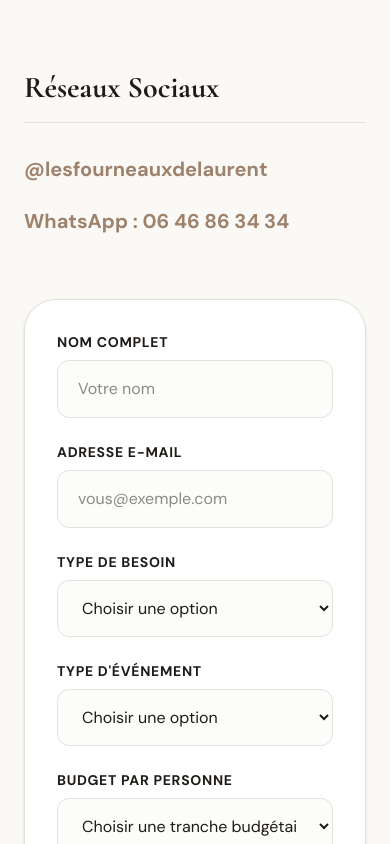
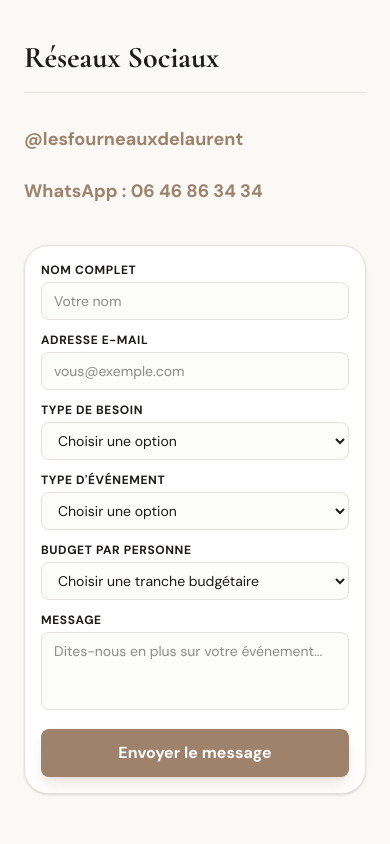
Before and after one commit to Mariussgal/Les-Fourneaux-De-Laurent, a Next.js app: page /contact in a window 390 px wide. Shown: the part 1200-2044 px from the top of the page. Built offline with nearby package versions, Linux system fonts and the light colour scheme.

Commit message:
style: improve responsive design and layout constraints across album and contact components

```diff
--- a/app/album/page.tsx
+++ b/app/album/page.tsx
@@ -62,7 +62,7 @@ export default function AlbumPage() {
       <section className="bg-dark text-surface py-16 md:py-24 relative overflow-hidden flex flex-col gap-20">
 
         {/* Photos Area */}
-        <div className="container-custom px-6 flex flex-col gap-10 items-center">
+        <div className="container-custom px-6 flex flex-col gap-10 items-center overflow-hidden w-full max-w-[100vw]">
           <div className="text-center max-w-2xl">
             <span className="px-4 py-1 bg-primary/20 border border-primary/40 rounded-full text-[10px] md:text-xs font-bold tracking-widest uppercase text-accent mb-4 inline-block">
               Photographies
--- a/app/contact/page.tsx
+++ b/app/contact/page.tsx
@@ -16,20 +16,20 @@ export default function Contact() {
 
       <section className="section-padding bg-background pt-0">
         <div className="container-custom">
-          <div className="flex flex-col lg:flex-row gap-16 max-w-6xl mx-auto">
+          <div className="flex flex-col lg:flex-row gap-10 lg:gap-16 max-w-6xl mx-auto">
             {/* Contact Info */}
-            <div className="lg:w-1/3 space-y-16 mt-4">
+            <div className="lg:w-1/3 space-y-10 lg:space-y-16 mt-4">
               <div>
                 <h3 className="font-cormorant font-bold text-3xl text-dark mb-8 border-b border-border pb-4">Informations</h3>
                 <ul className="space-y-8">
                   <li className="flex items-start gap-4">
-                    <span className="text-xl text-text font-medium mt-1">lesfourneauxdelaurent@gmail.com</span>
+                    <span className="text-lg md:text-xl text-text font-medium mt-1 break-all md:break-normal">lesfourneauxdelaurent@gmail.com</span>
                   </li>
                   <li className="flex items-start gap-4">
-                    <span className="text-xl text-text font-medium mt-1">06 46 86 34 34</span>
+                    <span className="text-lg md:text-xl text-text font-medium mt-1">06 46 86 34 34</span>
                   </li>
                   <li className="flex items-start gap-4">
-                    <span className="text-xl text-text font-medium mt-1 leading-relaxed">6 rue du Général Mangin,<br />92600 Asnières-sur-Seine</span>
+                    <span className="text-lg md:text-xl text-text font-medium mt-1 leading-relaxed">6 rue du Général Mangin,<br />92600 Asnières-sur-Seine</span>
                   </li>
                 </ul>
               </div>
@@ -38,12 +38,12 @@ export default function Contact() {
                 <h3 className="font-cormorant font-bold text-3xl text-dark mb-8 border-b border-border pb-4">Réseaux Sociaux</h3>
                 <ul className="space-y-6">
                   <li>
-                    <a href="https://instagram.com" target="_blank" rel="noopener noreferrer" className="text-xl font-bold text-primary hover:text-primary-dark hover:underline transition-colors flex items-center gap-3">
+                    <a href="https://instagram.com" target="_blank" rel="noopener noreferrer" className="text-lg md:text-xl font-bold text-primary hover:text-primary-dark hover:underline transition-colors flex items-center gap-3">
                       @lesfourneauxdelaurent
                     </a>
                   </li>
                   <li>
-                    <a href="https://wa.me/33646863434" target="_blank" rel="noopener noreferrer" className="text-xl font-bold text-primary hover:text-primary-dark hover:underline transition-colors flex items-center gap-3">
+                    <a href="https://wa.me/33646863434" target="_blank" rel="noopener noreferrer" className="text-lg md:text-xl font-bold text-primary hover:text-primary-dark hover:underline transition-colors flex items-center gap-3">
                       WhatsApp : 06 46 86 34 34
                     </a>
                   </li>
--- a/components/AlbumCarousel.tsx
+++ b/components/AlbumCarousel.tsx
@@ -102,11 +102,11 @@ export function AlbumCarousel({ images }: { images: AlbumImage[] }) {
   if (!filteredImages || filteredImages.length === 0) return null;
 
   return (
-    <div className="w-full flex flex-col gap-6 select-none">
+    <div className="w-full flex flex-col gap-6 select-none overflow-hidden max-w-full">
 
 
       {/* Main Slider Display */}
-      <div className="relative aspect-video w-full max-w-5xl mx-auto rounded-[2rem] overflow-hidden bg-black/40 border border-surface/5 shadow-2xl flex items-center justify-center group/slider">
+      <div className="relative aspect-[4/3] sm:aspect-video w-full max-w-5xl mx-auto rounded-3xl md:rounded-[2rem] overflow-hidden bg-black/40 border border-surface/5 shadow-2xl flex items-center justify-center group/slider">
         {/* Backdrop Blur behind the active image */}
         <div className="absolute inset-0 z-0 overflow-hidden">
           {currentImage && (
--- a/components/AlbumGallery.tsx
+++ b/components/AlbumGallery.tsx
@@ -22,11 +22,11 @@ export function AlbumGallery({ foodtruckImages, serviceTraiteurImages }: AlbumGa
   return (
     <div className="w-full flex flex-col gap-10 items-center">
       {/* Tab Selector */}
-      <div className="flex bg-surface/10 p-1.5 rounded-full backdrop-blur-sm border border-surface/20 shadow-xl">
+      <div className="flex bg-surface/10 p-1 md:p-1.5 rounded-full backdrop-blur-sm border border-surface/20 shadow-xl w-full max-w-sm sm:max-w-none sm:w-auto">
         <button
           onClick={() => setActiveCategory("foodtruck")}
           className={cn(
-            "px-6 py-2.5 rounded-full text-sm font-bold tracking-wider uppercase transition-all",
+            "flex-1 sm:flex-none px-2 sm:px-6 py-2.5 rounded-full text-xs sm:text-sm font-bold tracking-wider uppercase transition-all",
             activeCategory === "foodtruck"
               ? "bg-primary text-surface shadow-md"
               : "text-surface/60 hover:text-surface hover:bg-surface/10"
@@ -37,7 +37,7 @@ export function AlbumGallery({ foodtruckImages, serviceTraiteurImages }: AlbumGa
         <button
           onClick={() => setActiveCategory("traiteur")}
           className={cn(
-            "px-6 py-2.5 rounded-full text-sm font-bold tracking-wider uppercase transition-all",
+            "flex-1 sm:flex-none px-2 sm:px-6 py-2.5 rounded-full text-xs sm:text-sm font-bold tracking-wider uppercase transition-all",
             activeCategory === "traiteur"
               ? "bg-primary text-surface shadow-md"
               : "text-surface/60 hover:text-surface hover:bg-surface/10"
--- a/components/ContactForm.tsx
+++ b/components/ContactForm.tsx
@@ -36,37 +36,37 @@ export function ContactForm() {
   }
 
   return (
-    <form onSubmit={handleSubmit} className="bg-surface p-8 md:p-12 rounded-[2rem] border border-border shadow-sm space-y-6">
-      <div className="space-y-2">
-        <label htmlFor="name" className="block text-sm font-bold text-dark uppercase tracking-wider">Nom complet</label>
+    <form onSubmit={handleSubmit} className="bg-surface p-4 md:p-12 rounded-3xl md:rounded-[2rem] border border-border shadow-sm space-y-3 md:space-y-6">
+      <div className="space-y-1 md:space-y-2">
+        <label htmlFor="name" className="block text-xs md:text-sm font-bold text-dark uppercase tracking-wider">Nom complet</label>
         <input
           type="text"
           id="name"
           required
-          className="w-full px-5 py-4 rounded-xl border border-border focus:outline-none focus:ring-2 focus:ring-primary/50 focus:border-primary transition-colors bg-background/50 text-dark"
+          className="w-full px-3 py-2 md:px-5 md:py-4 rounded-lg md:rounded-xl border border-border focus:outline-none focus:ring-2 focus:ring-primary/50 focus:border-primary transition-colors bg-background/50 text-dark text-sm md:text-base"
           placeholder="Votre nom"
         />
       </div>
 
-      <div className="space-y-2">
-        <label htmlFor="email" className="block text-sm font-bold text-dark uppercase tracking-wider">Adresse e-mail</label>
+      <div className="space-y-1 md:space-y-2">
+        <label htmlFor="email" className="block text-xs md:text-sm font-bold text-dark uppercase tracking-wider">Adresse e-mail</label>
         <input
           type="email"
           id="email"
           required
-          className="w-full px-5 py-4 rounded-xl border border-border focus:outline-none focus:ring-2 focus:ring-primary/50 focus:border-primary transition-colors bg-background/50 text-dark"
+          className="w-full px-3 py-2 md:px-5 md:py-4 rounded-lg md:rounded-xl border border-border focus:outline-none focus:ring-2 focus:ring-primary/50 focus:border-primary transition-colors bg-background/50 text-dark text-sm md:text-base"
           placeholder="vous@exemple.com"
         />
       </div>
 
-      <div className="grid grid-cols-1 md:grid-cols-2 gap-6">
-        <div className="space-y-2">
-          <label htmlFor="need" className="block text-sm font-bold text-dark uppercase tracking-wider">Type de besoin</label>
+      <div className="grid grid-cols-1 md:grid-cols-2 gap-3 md:gap-6">
+        <div className="space-y-1 md:space-y-2">
+          <label htmlFor="need" className="block text-xs md:text-sm font-bold text-dark uppercase tracking-wider">Type de besoin</label>
           <select
             id="need"
             required
             defaultValue=""
-            className="w-full px-5 py-4 rounded-xl border border-border focus:outline-none focus:ring-2 focus:ring-primary/50 focus:border-primary transition-colors bg-background/50 text-dark cursor-pointer"
+            className="w-full px-3 py-2 md:px-5 md:py-4 rounded-lg md:rounded-xl border border-border focus:outline-none focus:ring-2 focus:ring-primary/50 focus:border-primary transition-colors bg-background/50 text-dark cursor-pointer text-sm md:text-base"
           >
             <option value="" disabled hidden>Choisir une option</option>
             <option value="food-truck">Food Truck</option>
@@ -74,13 +74,13 @@ export function ContactForm() {
           </select>
         </div>
 
-        <div className="space-y-2">
-          <label htmlFor="event" className="block text-sm font-bold text-dark uppercase tracking-wider">Type d&apos;événement</label>
+        <div className="space-y-1 md:space-y-2">
+          <label htmlFor="event" className="block text-xs md:text-sm font-bold text-dark uppercase tracking-wider">Type d&apos;événement</label>
           <select
             id="event"
             required
             defaultValue=""
-            className="w-full px-5 py-4 rounded-xl border border-border focus:outline-none focus:ring-2 focus:ring-primary/50 focus:border-primary transition-colors bg-background/50 text-dark cursor-pointer"
+            className="w-full px-3 py-2 md:px-5 md:py-4 rounded-lg md:rounded-xl border border-border focus:outline-none focus:ring-2 focus:ring-primary/50 focus:border-primary transition-colors bg-background/50 text-dark cursor-pointer text-sm md:text-base"
           >
             <option value="" disabled hidden>Choisir une option</option>
             <option value="privé">Privé</option>
@@ -89,13 +89,13 @@ export function ContactForm() {
         </div>
       </div>
 
-      <div className="space-y-2">
-        <label htmlFor="budget" className="block text-sm font-bold text-dark uppercase tracking-wider">Budget par personne</label>
+      <div className="space-y-1 md:space-y-2">
+        <label htmlFor="budget" className="block text-xs md:text-sm font-bold text-dark uppercase tracking-wider">Budget par personne</label>
         <select
           id="budget"
           required
           defaultValue=""
-          className="w-full px-5 py-4 rounded-xl border border-border focus:outline-none focus:ring-2 focus:ring-primary/50 focus:border-primary transition-colors bg-background/50 text-dark cursor-pointer"
+          className="w-full px-3 py-2 md:px-5 md:py-4 rounded-lg md:rounded-xl border border-border focus:outline-none focus:ring-2 focus:ring-primary/50 focus:border-primary transition-colors bg-background/50 text-dark cursor-pointer text-sm md:text-base"
         >
           <option value="" disabled hidden>Choisir une tranche budgétaire</option>
           <option value="15-30">Entre 15 et 30 €</option>
@@ -104,13 +104,13 @@ export function ContactForm() {
         </select>
       </div>
 
-      <div className="space-y-2">
-        <label htmlFor="message" className="block text-sm font-bold text-dark uppercase tracking-wider">Message</label>
+      <div className="space-y-1 md:space-y-2">
+        <label htmlFor="message" className="block text-xs md:text-sm font-bold text-dark uppercase tracking-wider">Message</label>
         <textarea
           id="message"
           required
-          rows={5}
-          className="w-full px-5 py-4 rounded-xl border border-border focus:outline-none focus:ring-2 focus:ring-primary/50 focus:border-primary transition-colors bg-background/50 resize-none text-dark"
+          rows={3}
+          className="w-full px-3 py-2 md:px-5 md:py-4 rounded-lg md:rounded-xl border border-border focus:outline-none focus:ring-2 focus:ring-primary/50 focus:border-primary transition-colors bg-background/50 resize-none text-dark text-sm md:text-base md:rows-5"
           placeholder="Dites-nous en plus sur votre événement..."
         ></textarea>
       </div>
@@ -118,7 +118,7 @@ export function ContactForm() {
       <button
         type="submit"
         disabled={status === "loading"}
-        className="w-full bg-primary hover:bg-primary-dark text-surface font-bold py-4 rounded-xl transition-colors disabled:opacity-70 flex justify-center items-center text-lg mt-4 shadow-lg shadow-primary/20"
+        className="w-full bg-primary hover:bg-primary-dark text-surface font-bold py-3 md:py-4 rounded-lg md:rounded-xl transition-colors disabled:opacity-70 flex justify-center items-center text-base md:text-lg mt-2 md:mt-4 shadow-lg shadow-primary/20"
       >
         {status === "loading" ? "Envoi en cours..." : "Envoyer le message"}
       </button>
```
